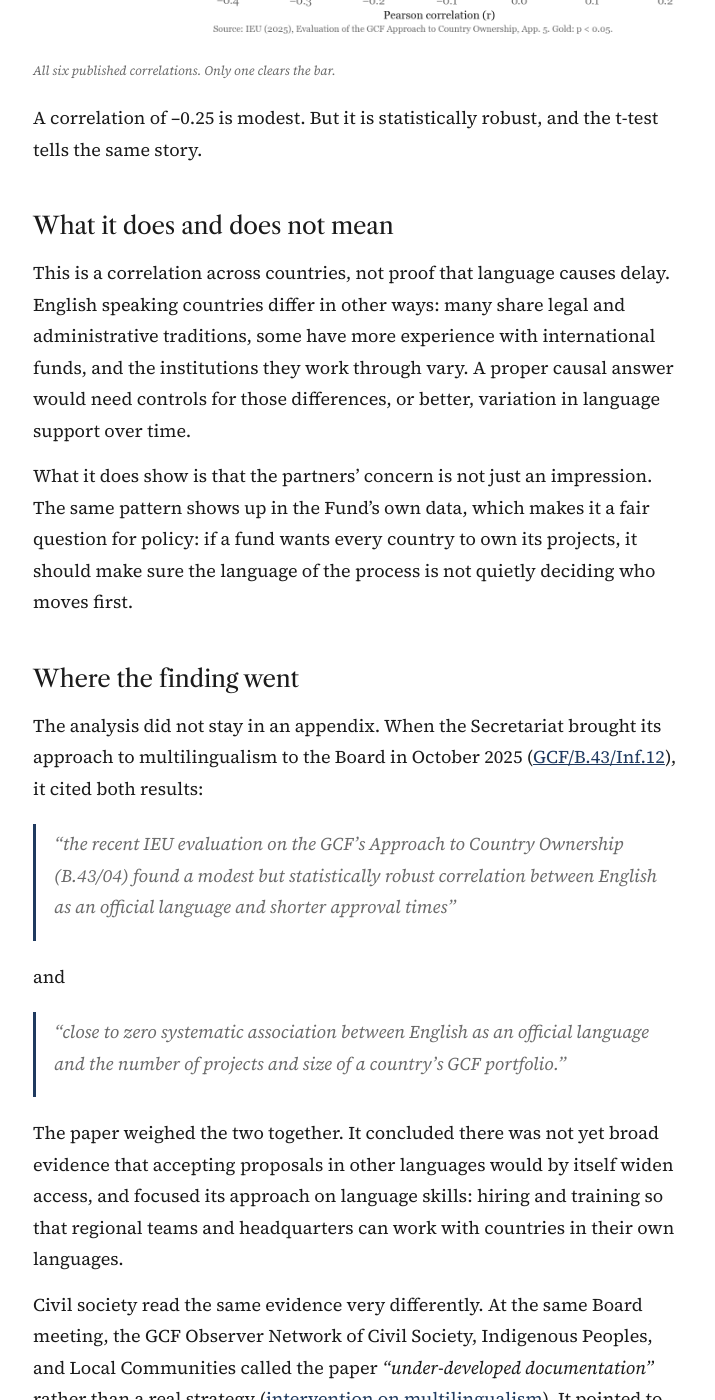
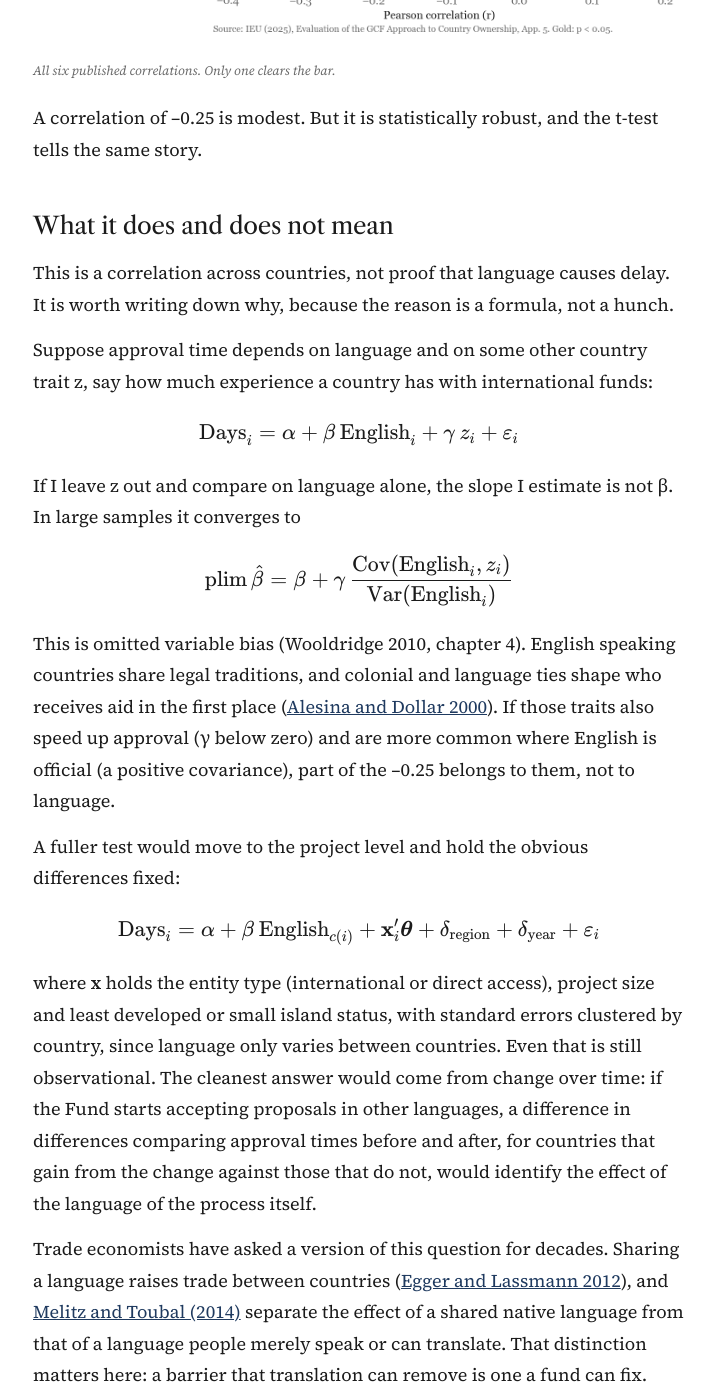
Before and after one commit to owangie/owangie.github.io, a Jekyll site: the page built from _posts/2025-10-30-language-and-approval-times.md, in a window 1280 px wide and 1400 px high, scrolled down 2374 px. Shown: the whole window, without its empty margins (281-996 px from the left). Built offline with Jekyll 4.4.1, drawn with Linux system fonts in a browser that asks for light colours; some of the changed text lies outside the part shown.

Commit message:
Language post: omitted variable bias, fuller specification, literature

```diff
--- a/_posts/2025-10-30-language-and-approval-times.md
+++ b/_posts/2025-10-30-language-and-approval-times.md
@@ -48,7 +48,25 @@ A correlation of –0.25 is modest. But it is statistically robust, and the t-te
 
 ## What it does and does not mean
 
-This is a correlation across countries, not proof that language causes delay. English speaking countries differ in other ways: many share legal and administrative traditions, some have more experience with international funds, and the institutions they work through vary. A proper causal answer would need controls for those differences, or better, variation in language support over time.
+This is a correlation across countries, not proof that language causes delay. It is worth writing down why, because the reason is a formula, not a hunch.
+
+Suppose approval time depends on language and on some other country trait z, say how much experience a country has with international funds:
+
+$$\text{Days}_i = \alpha + \beta\,\text{English}_i + \gamma\, z_i + \varepsilon_i$$
+
+If I leave z out and compare on language alone, the slope I estimate is not β. In large samples it converges to
+
+$$\operatorname{plim} \hat{\beta} = \beta + \gamma\,\frac{\operatorname{Cov}(\text{English}_i, z_i)}{\operatorname{Var}(\text{English}_i)}$$
+
+This is omitted variable bias (Wooldridge 2010, chapter 4). English speaking countries share legal traditions, and colonial and language ties shape who receives aid in the first place ([Alesina and Dollar 2000](https://doi.org/10.1023/A:1009874203400)). If those traits also speed up approval (γ below zero) and are more common where English is official (a positive covariance), part of the –0.25 belongs to them, not to language.
+
+A fuller test would move to the project level and hold the obvious differences fixed:
+
+$$\text{Days}_{i} = \alpha + \beta\,\text{English}_{c(i)} + \mathbf{x}_i'\boldsymbol{\theta} + \delta_{\text{region}} + \delta_{\text{year}} + \varepsilon_i$$
+
+where **x** holds the entity type (international or direct access), project size and least developed or small island status, with standard errors clustered by country, since language only varies between countries. Even that is still observational. The cleanest answer would come from change over time: if the Fund starts accepting proposals in other languages, a difference in differences comparing approval times before and after, for countries that gain from the change against those that do not, would identify the effect of the language of the process itself.
+
+Trade economists have asked a version of this question for decades. Sharing a language raises trade between countries ([Egger and Lassmann 2012](https://doi.org/10.1016/j.econlet.2012.02.018)), and [Melitz and Toubal (2014)](https://doi.org/10.1016/j.jinteco.2014.04.004) separate the effect of a shared native language from that of a language people merely speak or can translate. That distinction matters here: a barrier that translation can remove is one a fund can fix.
 
 What it does show is that the partners' concern is not just an impression. The same pattern shows up in the Fund's own data, which makes it a fair question for policy: if a fund wants every country to own its projects, it should make sure the language of the process is not quietly deciding who moves first.
 
@@ -75,3 +93,11 @@ Independent Evaluation Unit (2025). *Independent Evaluation of the GCF's Approac
 Green Climate Fund (2025). *Multilingualism*. GCF/B.43/Inf.12, Meeting of the Board, 27–30 October 2025. [Board document](https://www.greenclimate.fund/board-document/gcf-b43-inf12).
 
 GCF Observer Network of Civil Society, Indigenous Peoples, and Local Communities (2025). *Intervention on Multilingualism*, 43rd Meeting of the Board. [GCFWatch](https://www.gcfwatch.org/wp-content/uploads/2025/10/GCFWatch_B.43_Multilingualism.pdf).
+
+Alesina, A. and Dollar, D. (2000). Who gives foreign aid to whom and why? *Journal of Economic Growth*, 5, 33–63. [doi:10.1023/A:1009874203400](https://doi.org/10.1023/A:1009874203400).
+
+Egger, P. H. and Lassmann, A. (2012). The language effect in international trade: A meta-analysis. *Economics Letters*, 116(2), 221–224. [doi:10.1016/j.econlet.2012.02.018](https://doi.org/10.1016/j.econlet.2012.02.018).
+
+Melitz, J. and Toubal, F. (2014). Native language, spoken language, translation and trade. *Journal of International Economics*, 93(2), 351–363. [doi:10.1016/j.jinteco.2014.04.004](https://doi.org/10.1016/j.jinteco.2014.04.004).
+
+Wooldridge, J. M. (2010). *Econometric Analysis of Cross Section and Panel Data*, 2nd edition. MIT Press.
```
